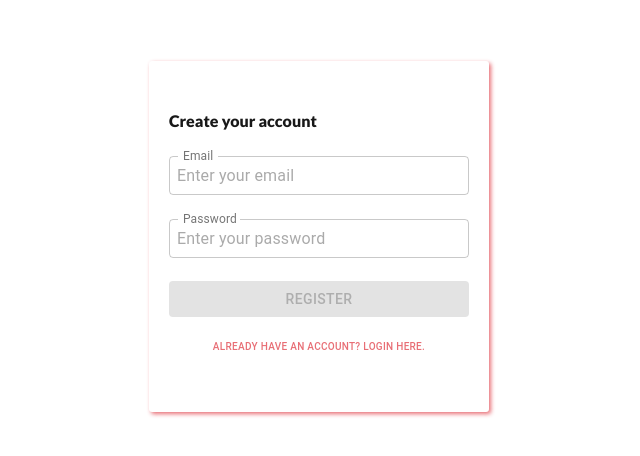
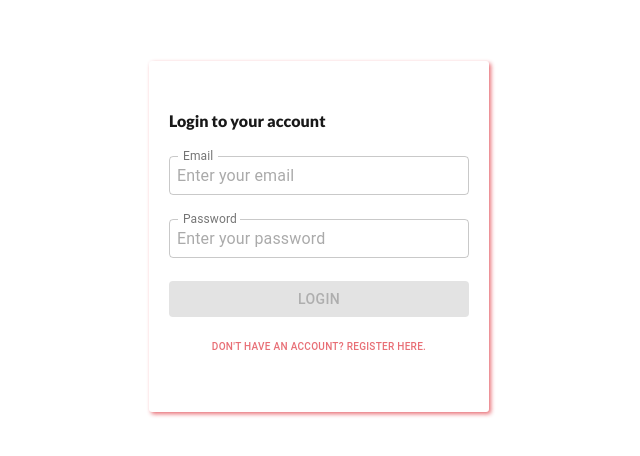
Before and after one commit to Chibogret/Test, a React (Create React App) app in the folder client/: page / in a window 1280 px wide. Shown: the part 164-620 px from the top of the page, without its empty margins (321-961 px from the left). Built offline with nearby package versions, Linux system fonts and the light colour scheme.

Commit message:
FIX: fixed form switching

```diff
--- a/client/src/App.js
+++ b/client/src/App.js
@@ -11,14 +11,14 @@ function App() {
 
   const toggleForm = () => {
     setCurrentForm(currentForm === 'login' ? 'register' : 'login');
-    console.log(currentForm)
+    console.log("current form" + currentForm)
   };
 
   return (
     <ThemeProvider theme={theme}>
       <div className="App">
         {currentForm === 'register' ? (
-          <Login onToggleForm={toggleForm} />
+          <Login onToggleForm={toggleForm} formType={currentForm} />
         ) : (
           <Register onToggleForm={toggleForm} />
         )}
--- a/client/src/components/Form.js
+++ b/client/src/components/Form.js
@@ -3,11 +3,7 @@ import { TextField, Button, Box, CircularProgress } from '@mui/material';
 
 function MaterialForm({ onToggleForm, formType, handleSubmit, email, setEmail, password, setPassword, isLoading }) {
 
-    // const isLogin = formType === 'login';
-
-    const isLogin = 'login';
-
-    console.log(formType)
+    console.log("form type" + formType)
 
     const [isEmailValid, setIsEmailValid] = useState(false);
     const [isPasswordValid, setIsPasswordValid] = useState(false);
@@ -79,7 +75,7 @@ function MaterialForm({ onToggleForm, formType, handleSubmit, email, setEmail, p
                     fontWeight: 'bold',
                 }}
             >
-                {formType ? 'Login to your account' : 'Create your account'}
+                {formType === 'Login' ? 'Login to your account' : 'Create your account'}
             </Box>
 
             <TextField
@@ -120,15 +116,14 @@ function MaterialForm({ onToggleForm, formType, handleSubmit, email, setEmail, p
             <Button type="submit" variant="contained" color="primary"
                 style={{ width: "100%", marginTop: "15px" }}
                 disabled={isLoading || !isEmailValid || !isPasswordValid || emailError || passwordError}>
-                {isLoading ? <CircularProgress size={24} /> : formType ? 'Login' : 'Register'}
+                {isLoading ? <CircularProgress size={24} /> : formType === 'Login' ? "Login" : 'Register'}
             </Button>
 
-            {isLogin && (
+
             <Button color="primary" style={{ width: "100%", marginTop: "15px", fontSize: "10px" }}
                     onClick={toggleForm}>
-                {formType ? "Don't have an account? Register here." : 'Already have an account? Login here.'}
+                {formType === 'Login' ? "Don't have an account? Register here." : 'Already have an account? Login here.'}
             </Button>
-        )}
         </form>
     );
 }
--- a/client/src/pages/LoginForm.js
+++ b/client/src/pages/LoginForm.js
@@ -18,7 +18,9 @@ function Login({ onToggleForm }) {
         e.preventDefault();
         setIsLoading(true);
         try {
-            const response = await axios.post(`http://${IP_ADR}:5000/api/auth/login`, { email, password });
+            await axios.post(`http://${IP_ADR}:5000/api/auth/login`, { email, password });
+            // const response = await axios.post(`http://${IP_ADR}:5000/api/auth/login`, { email, password });
+
             // Handle login success, e.g., redirect, store tokens, etc.
             setErrorMessage('Login successful.');
             setOpenSnackbar(true);
@@ -48,6 +50,7 @@ function Login({ onToggleForm }) {
                 setPassword={setPassword}
                 isLoading={isLoading}
                 onToggleForm={onToggleForm} // Pass the onToggleForm to MaterialForm
+                formType={'Login'} // Pass the formType to MaterialForm
                 // Remove formType if it's not used
             />
             <Snackbar
```
Also changed, not shown: 1 other file (tests, documents, lock files or other folders).
